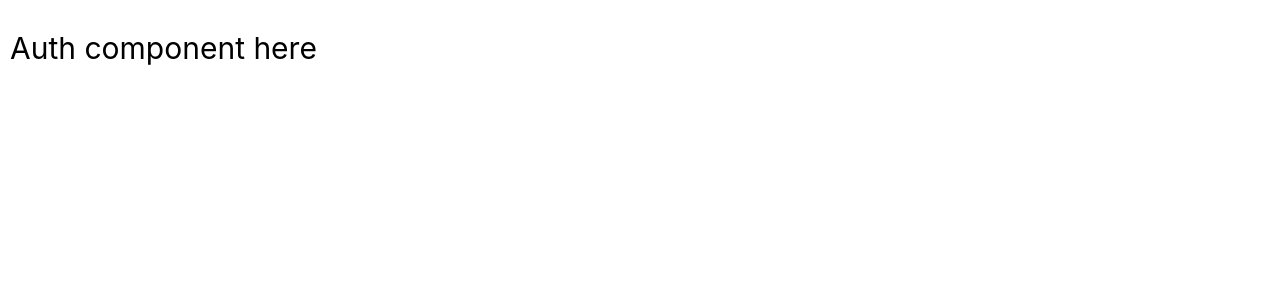
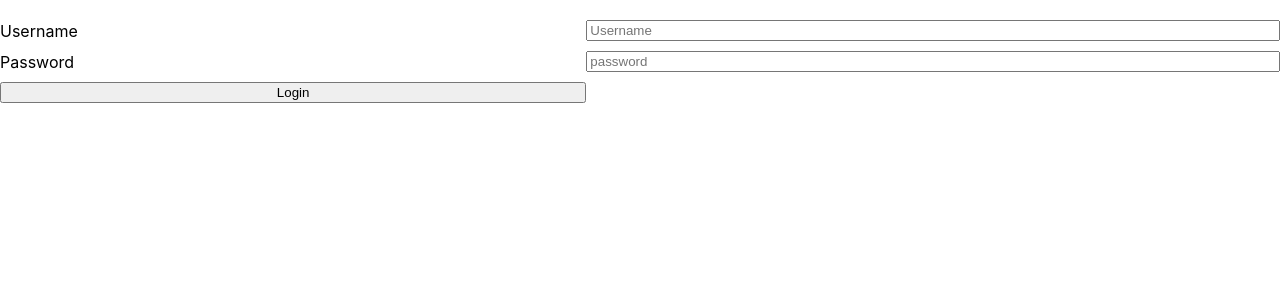
Before and after one commit to nguyenbrian430-art/Movie-Rater, a React (Create React App) app: page / in a window 1280 px wide. Shown: the top 300 px of the page. Built offline with nearby package versions, Linux system fonts and the light colour scheme.

Commit message:
Added Router, Login screen/system, and context/cookies

```diff
--- a/package.json
+++ b/package.json
@@ -9,6 +9,7 @@
     "@testing-library/react": "^16.3.2",
     "@testing-library/user-event": "^13.5.0",
     "react": "^19.2.4",
+    "react-cookie": "^8.0.1",
     "react-dom": "^19.2.4",
     "react-icons": "^5.5.0",
     "react-router-dom": "^7.13.0",
--- a/src/components/auth.jsx
+++ b/src/components/auth.jsx
@@ -1,7 +1,41 @@
-import React from "react";
+import React, {useState, useContext, useEffect} from "react";
+import API from "../services/api-service";
+import { useCookies } from "react-cookie";
+import { useNavigate } from "react-router-dom";
+//import {TokenContext} from "../index";
 
 export default function Auth(){
+
+    const [username,setUsername] = useState("");
+    const [password,setPassword] = useState("");
+
+    const [token,setToken] = useCookies("mr-token");
+    const navigate = useNavigate();
+
+    useEffect(()=>{
+        //console.log("token", token["mr-token"]);
+        if(token["mr-token"]) navigate('/movies');
+    },[token])
+
+    const loginUser = () => {
+        const getToken = async () =>{
+            const resp = await API.loginUser({username,password});
+            if(resp) setToken("mr-token",resp.token);
+        }
+
+        getToken();
+    }
+
     return(
-        <h1>Auth component here</h1>
+        <div className="form">
+            <label htmlFor="username">Username</label>
+            <input id="username" type="text" placeholder="Username" value={username} onChange={(evt=>setUsername(evt.target.value))}/>
+
+            <label htmlFor="password">Password</label>
+            <input id="password" type="password" placeholder="password" value={password} onChange={(evt=>setPassword(evt.target.value))}/>
+
+            <button onClick={()=>loginUser()}>Login</button>
+
+        </div>
     )
 }
--- a/src/index.js
+++ b/src/index.js
@@ -1,20 +1,34 @@
-import React from 'react';
+import React, {useState} from 'react';
 import ReactDOM from 'react-dom/client';
 import './index.css';
 import App from './App';
 import Auth from './components/auth';
 import reportWebVitals from './reportWebVitals';
 import {createBrowserRouter,RouterProvider} from "react-router-dom";
+import { CookiesProvider } from 'react-cookie';
+
+//export const TokenContext = createContext();
 
 const router = createBrowserRouter([
   {path: "/", element: <Auth/>,},
   {path: "/movies", element: <App/>,},
-])
+]);
+
+function Router() {
+
+ const [token,setToken] = useState(null);
+
+  return(
+    <CookiesProvider>
+      <RouterProvider router={router}/>
+    </CookiesProvider>
+  )
+}
 
 const root = ReactDOM.createRoot(document.getElementById('root'));
 root.render(
   <React.StrictMode>
-    <RouterProvider router={router}/>
+    <Router/>
   </React.StrictMode>
 );
 
--- a/src/services/api-service.js
+++ b/src/services/api-service.js
@@ -1,10 +1,10 @@
-const API_URL = "http://127.0.0.1:8000/api";
+const API_URL = "http://127.0.0.1:8000";
 const TOKEN = "9b2715743b984db9f4b6ae67f0efdfab9b0a453e";
 
 export default class API{
 
     static async fetchMovie(){
-        const response = await fetch(`${API_URL}/movies/`,{
+        const response = await fetch(`${API_URL}/api/movies/`,{
           method: "GET",
           headers: {
             "Content-Type": "application/json",
@@ -17,7 +17,7 @@ export default class API{
         return await response.json();
     }
     static async getMovie(movie_id){
-        const response = await fetch(`${API_URL}/movies/${movie_id}/`,{
+        const response = await fetch(`${API_URL}/api/movies/${movie_id}/`,{
           method: "GET",
           headers: {
             "Content-Type": "application/json",
@@ -30,7 +30,7 @@ export default class API{
         return await response.json();
     }
     static async rateMovie(movie_id,body){
-        const response = await fetch(`${API_URL}/movies/${movie_id}/rate_movie/`,{
+        const response = await fetch(`${API_URL}/api/movies/${movie_id}/rate_movie/`,{
           method: "POST",
           headers: {
             "Content-Type": "application/json",
@@ -44,7 +44,7 @@ export default class API{
         return await response.json();
     }
     static async updateMovie(movie_id, body){
-        const response = await fetch(`${API_URL}/movies/${movie_id}/`,{
+        const response = await fetch(`${API_URL}/api/movies/${movie_id}/`,{
           method: "PUT",
           headers: {
             "Content-Type": "application/json",
@@ -58,7 +58,7 @@ export default class API{
         return await response.json();
     }
     static async createMovie(body){
-        const response = await fetch(`${API_URL}/movies/`,{
+        const response = await fetch(`${API_URL}/api/movies/`,{
           method: "POST",
           headers: {
             "Content-Type": "application/json",
@@ -72,7 +72,7 @@ export default class API{
         return await response.json();
     }
     static async removeMovie(movie_id){
-        const response = await fetch(`${API_URL}/movies/${movie_id}/`,{
+        const response = await fetch(`${API_URL}/api/movies/${movie_id}/`,{
           method: "DELETE",
           headers: {
             "Content-Type": "application/json",
@@ -84,5 +84,17 @@ export default class API{
         }
         return true;
     }
-
+    static async loginUser(body){
+        const response = await fetch(`${API_URL}/auth/`,{
+          method: "POST",
+          headers: {
+            "Content-Type": "application/json"
+          },
+          body: JSON.stringify(body)
+        });
+        if (!response.ok) {
+          return null;
+        }
+        return await response.json();
+    }
 }
```
Also changed, not shown: 1 other file (tests, documents, lock files or other folders).
